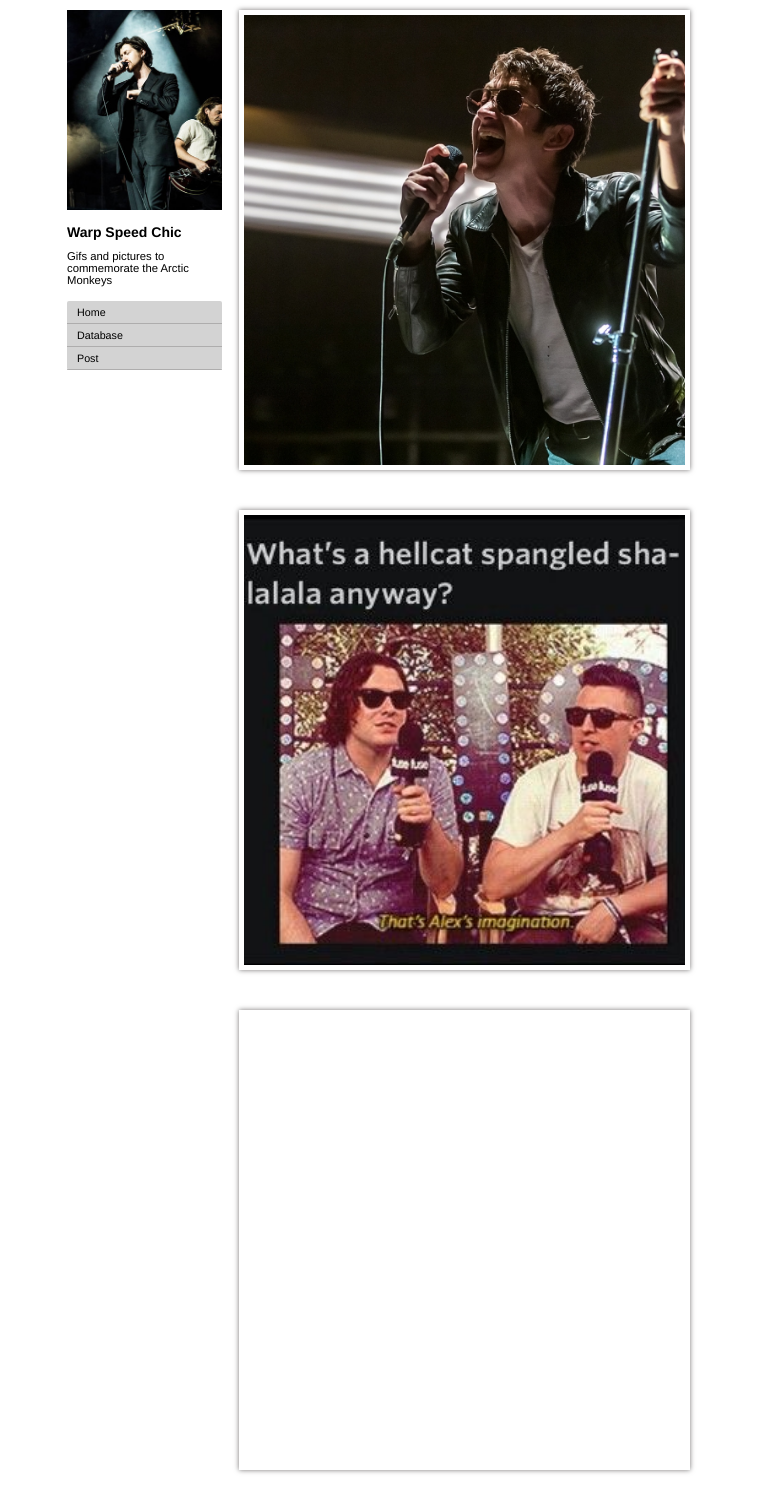
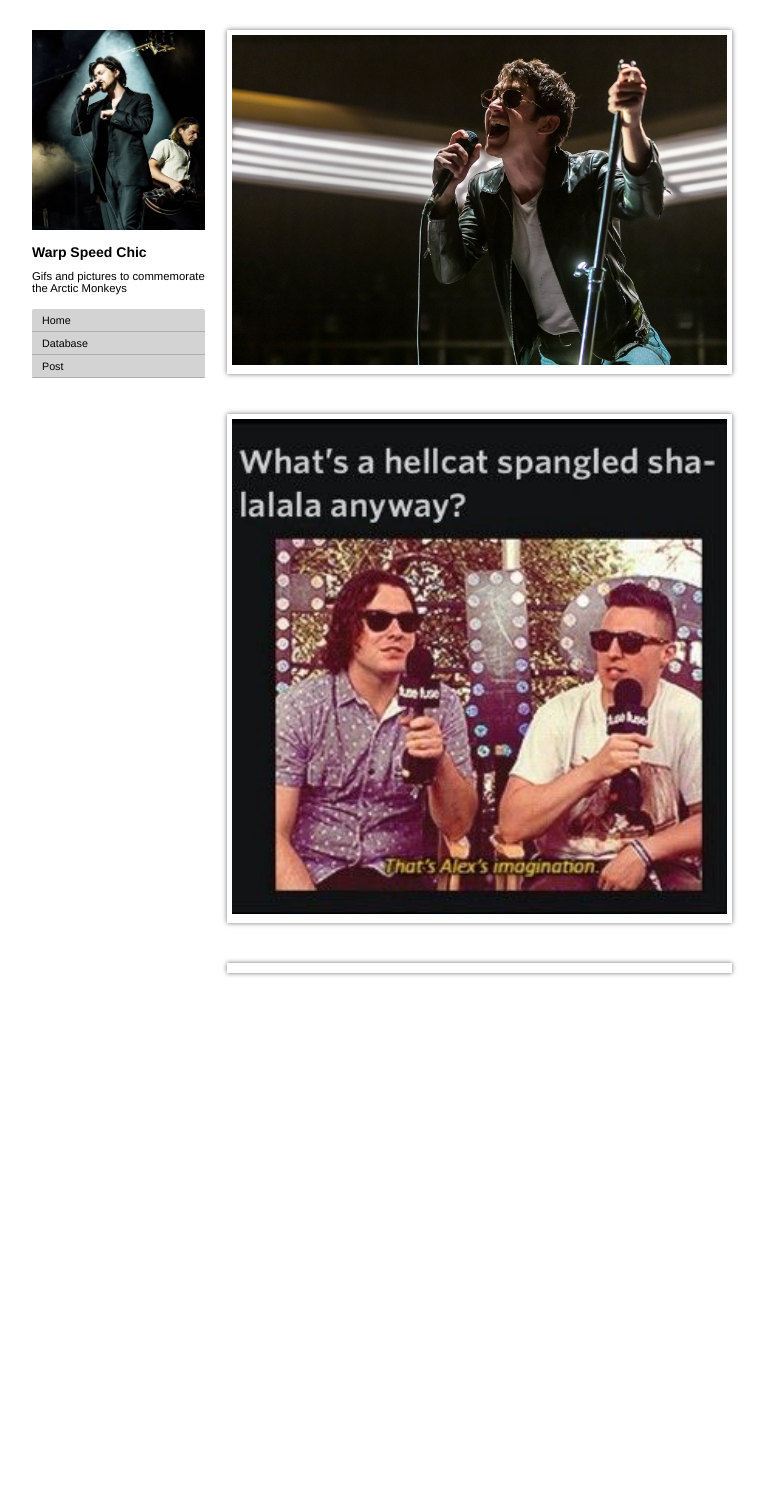
Before and after one commit to jamsme/fanPage, a Django app: page / in a window 1280 px wide. Shown: the whole page, without its empty margins (263-1029 px from the left). After the commit the page ends 976 px from the top, so only its background shows below. Run offline with Django 3.2, Linux system fonts and the light colour scheme.

Commit message:
added gifs

```diff
--- a/apps/app/static/app/css/style.css
+++ b/apps/app/static/app/css/style.css
@@ -1,21 +1,16 @@
 body {
-    margin: 0;
-}
-#container {
-    margin: auto;
-    width: 50%;
-    display: flex;
+    width: 710px;
+    margin: 0 auto;
+    padding-top: 20px;
 }
 #left {
-    margin: 0;
-    width: 25%;
+    width: 173px;
     padding: 10px;
-    display: inline-block;
-    vertical-align: top;
+    position: fixed;
 }
 #right {
-    width: 75%;
-    display: inline-block;
+    width: 505px;
+    float: right;
 }
 img {
     width: 100%;
@@ -54,15 +49,11 @@ a, h6 {
     text-decoration: none;
 }
 .content {
-    width: 95%;
-    height: 450px;
     background-color: white;
     box-shadow: 0 0 5px #777474;
     margin: 10px auto 40px auto;
     padding: 5px;
 }
 img.cont {
-    width: 100%;
     height: 100%;
-    object-fit: cover;
 }
```
